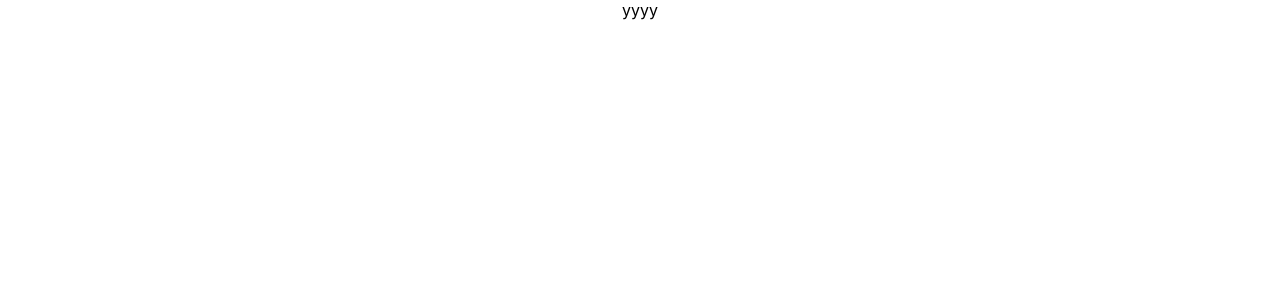
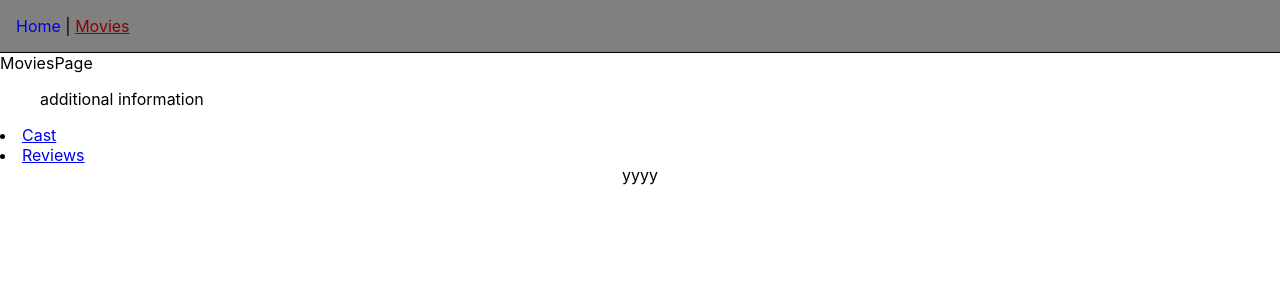
Before and after one commit to Joanna-Golofit/goit-react-hw-05-movies, a React (Create React App) app: page /movies in a window 1280 px wide. Shown: the top 300 px of the page. Built offline with nearby package versions, Linux system fonts and the light colour scheme; the HTML template or start-up script is replaced by a standard one.

Commit message:
ustawianie routes, links etc

```diff
--- a/package.json
+++ b/package.json
@@ -8,6 +8,7 @@
     "@testing-library/user-event": "^13.5.0",
     "react": "^17.0.2",
     "react-dom": "^17.0.2",
+    "react-router-dom": "^6.2.1",
     "react-scripts": "5.0.0",
     "web-vitals": "^2.1.2"
   },
--- a/src/App.js
+++ b/src/App.js
@@ -1,11 +1,67 @@
-import './App.css';
+import { BrowserRouter, NavLink, Route, Routes } from "react-router-dom";
+import "./App.css";
+import Cast from "./components/Cast";
+import Reviews from "./components/Reviews";
+import HomePage from "./pages/HomePage";
+import MovieDetailsPage from "./pages/MovieDetailsPage";
+import MoviesPage from "./pages/MoviesPage";
 
 function App() {
   return (
-    <div className="App">
-    yyyy
-    </div>
+    <BrowserRouter>
+      <nav
+        style={{
+          borderBottom: "solid 1px",
+          padding: "1rem",
+          background: "gray",
+        }}
+      >
+        <NavLink
+          style={({ isActive }) => {
+            return {
+              // display: "block",
+              margin: "1rem 0",
+              color: isActive ? "darkred" : "",
+              textDecoration: !isActive && "none",
+            };
+          }}
+          to="/"
+        >
+          Home
+        </NavLink>{" "}
+        |{" "}
+        <NavLink
+          style={({ isActive }) => {
+            return {
+              // display: "block",
+              margin: "1rem 0",
+              color: isActive ? "darkred" : "",
+              textDecoration: !isActive && "none",
+            };
+          }}
+          to="/movies"
+        >
+          Movies
+        </NavLink>
+      </nav>
+      <Routes>
+        <Route path="/" element={<HomePage />} />
+        <Route path="/movies" element={<MoviesPage />} />
+        <Route path=":movieId" element={<MovieDetailsPage />}>
+          <Route path="cast" element={<Cast />} />
+          <Route path="reviews" element={<Reviews />} />
+        </Route>
+        <Route path="*" element={<HomePage />} />
+      </Routes>
+      <div className="App">yyyy</div>
+    </BrowserRouter>
   );
 }
 
 export default App;
+
+// '/' - komponent <HomePage>, strona domowa z listą popularnych filmów.
+// '/movies' - komponent <MoviesPage>, strona wyszukiwania filmów po słowie kluczu.
+// '/movies/:movieId' - komponent <MovieDetailsPage>, strona ze szczegółowymi informacjami o filmie.
+// /movies/:movieId/cast - komponent <Cast>, informacja o zespole aktorskim. Renderuje się na stronie <MovieDetailsPage>.
+// /movies/:movieId/reviews - komponent <Reviews>, informacja o recenzjach. Renderuje się n stronie <MovieDetailsPage>.
--- /dev/null
+++ b/src/components/Cast.jsx
@@ -0,0 +1,5 @@
+const Cast = () => {
+  return <div>Cast</div>;
+}
+
+export default Cast
--- /dev/null
+++ b/src/components/Reviews.jsx
@@ -0,0 +1,5 @@
+const Reviews = () => {
+  return <div>Reviews</div>;
+}
+
+export default Reviews
--- /dev/null
+++ b/src/pages/HomePage.jsx
@@ -0,0 +1,5 @@
+const HomePage = () => {
+  return <div>HomePage</div>;
+}
+
+export default HomePage
--- /dev/null
+++ b/src/pages/MovieDetailsPage.jsx
@@ -0,0 +1,10 @@
+import { Outlet } from "react-router-dom";
+
+const MovieDetailsPage = () => {
+  return <div>MovieDetailsPage
+
+    <Outlet/>
+  </div>;
+}
+
+export default MovieDetailsPage
--- /dev/null
+++ b/src/pages/MoviesPage.jsx
@@ -0,0 +1,21 @@
+import { Link, Outlet } from "react-router-dom";
+// import Cast from "../components/Cast";
+// import Reviews from "../components/Reviews";
+
+const MoviesPage = () => {
+  return (
+    <div>
+      MoviesPage
+      <ul>additional information</ul>
+      <li>
+        <Link to="cast">Cast</Link>
+      </li>
+      <li>
+        <Link to="reviews">Reviews</Link>
+      </li>
+      {/* <Outlet/> */}
+    </div>
+  );
+};
+
+export default MoviesPage;
```
Also changed, not shown: 1 other file (tests, documents, lock files or other folders).
